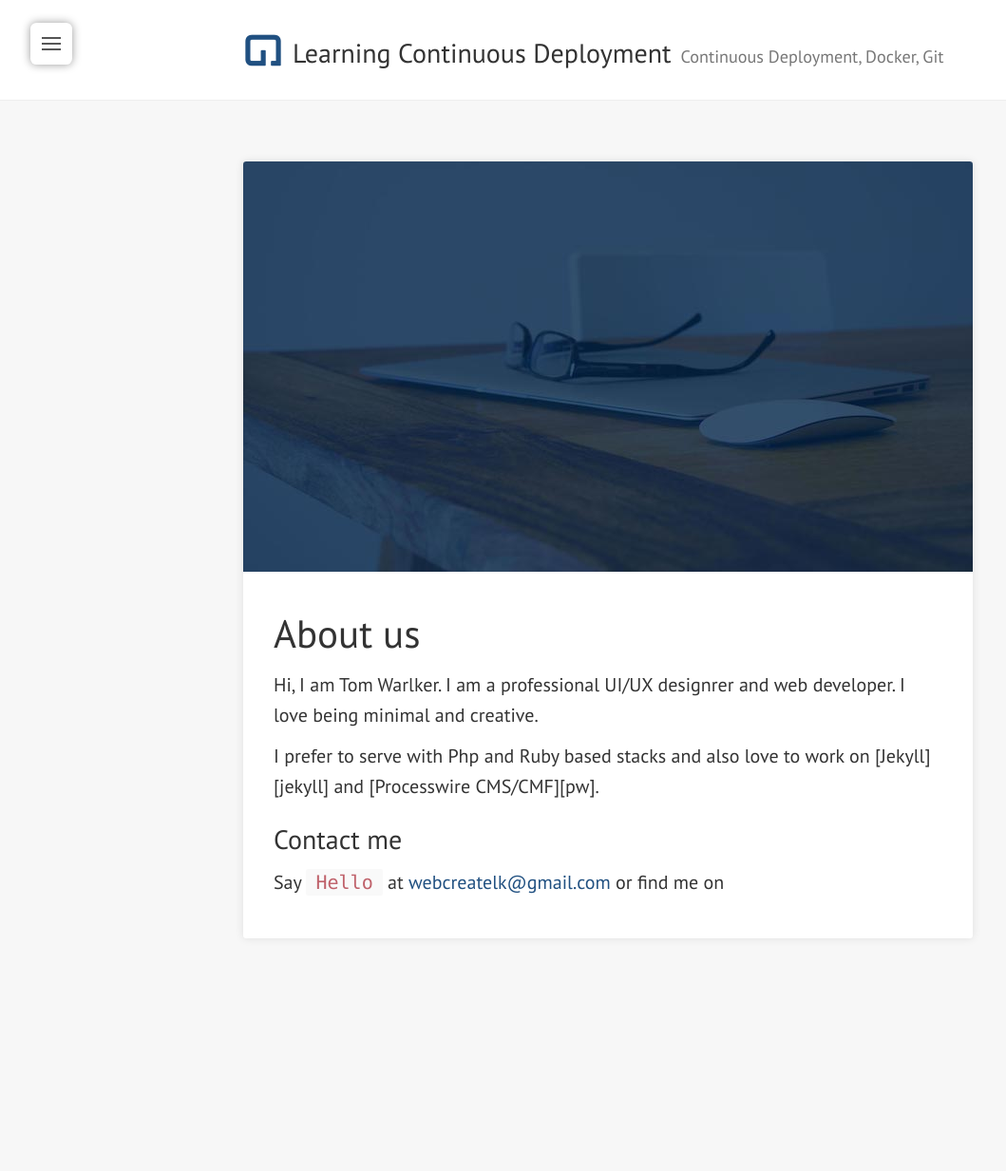
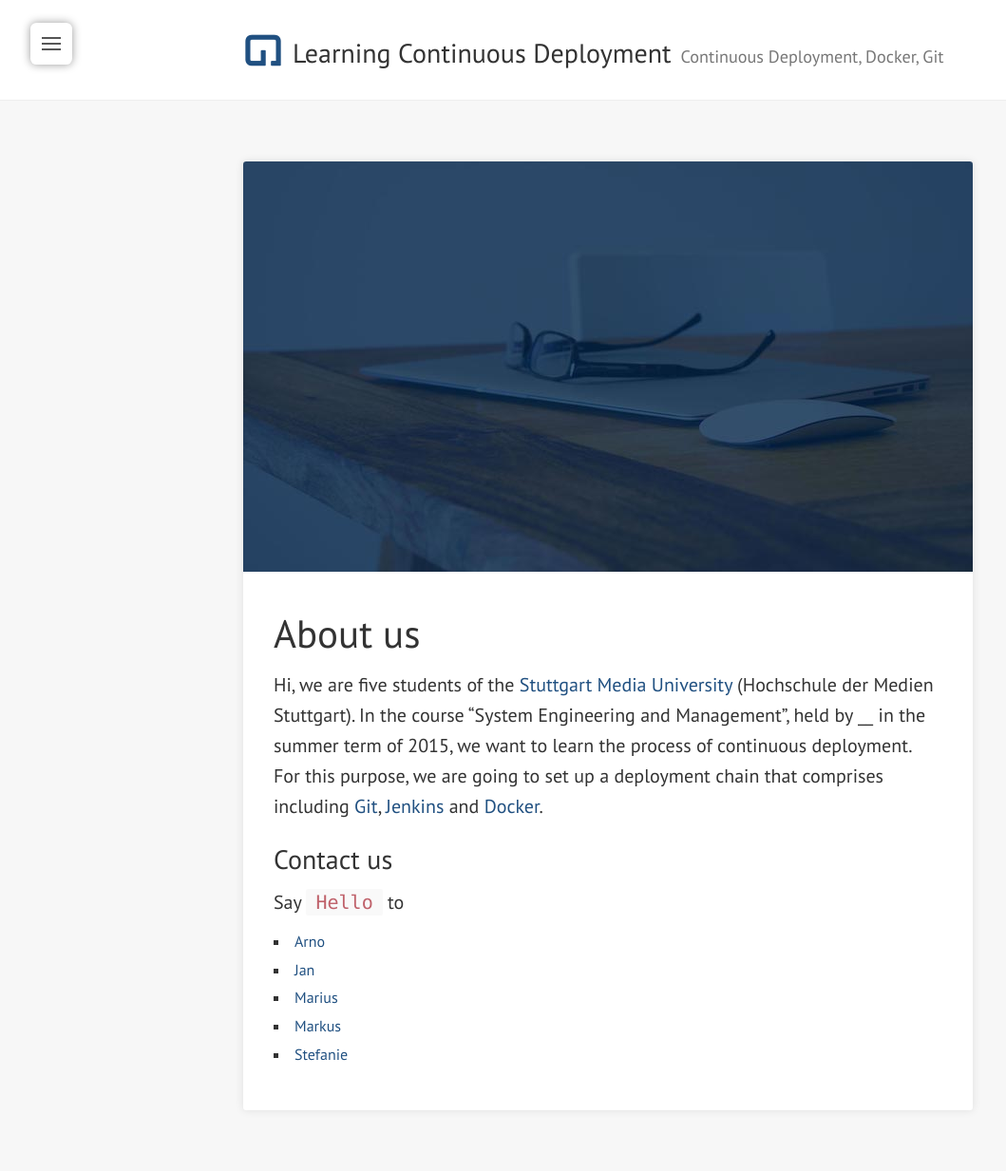
Before and after one commit to learning-continuous-deployment/learning-continuous-deployment.github.io, a Jekyll site: the page built from about.md, in a window 1280 px wide. Shown: the whole page at 95% size, without its empty margins (0-1059 px from the left). Built offline with Jekyll 4.4.1, drawn with Linux system fonts in a browser that asks for light colours; nearby versions of some CDN libraries; before the commit the page ends 1052 px from its top, so only the background shows below that.

Commit message:
adapt about page

```diff
--- a/about.md
+++ b/about.md
@@ -6,12 +6,27 @@ banner_image: sample-banner-image-2.jpg
 banner_image_alt: About us
 ---
 
-Hi, I am Tom Warlker. I am a professional UI/UX designrer and web developer. I love being minimal and creative.
+Hi, we are five students of the [Stuttgart Media University][hdm] (Hochschule der Medien Stuttgart).
+In the course "System Engineering and Management", held by __ in the summer term of 2015, we want to learn the process of continuous deployment.
+For this purpose, we are going to set up a deployment chain that comprises including [Git][git], [Jenkins][jenkins] and [Docker][docker].
 
-I prefer to serve with Php and Ruby based stacks and also love to work
-on [Jekyll][jekyll] and [Processwire CMS/CMF][pw].
 
-### Contact me
+### Contact us
 
-Say `Hello` at [webcreatelk@gmail.com]({{ site.email }}) or find
-me on
+Say `Hello` to
+- [Arno][ap]
+- [Jan][jg]
+- [Marius][mo]
+- [Markus][mn]
+- [Stefanie][sh]
+
+
+[hdm]: https://www.hdm-stuttgart.de
+[git]: http://git-scm.com
+[jenkins]: https://jenkins-ci.org
+[docker]: https://www.docker.com
+[mo]: mo033@hdm-stuttgart.de
+[sh]: sh228@hdm-stuttgart.de
+[ap]: ap077@hdm-stuttgart.de
+[mn]: mn033@hdm-stuttgart.de
+[jg]: jg090@hdm-stuttgart.de
```
